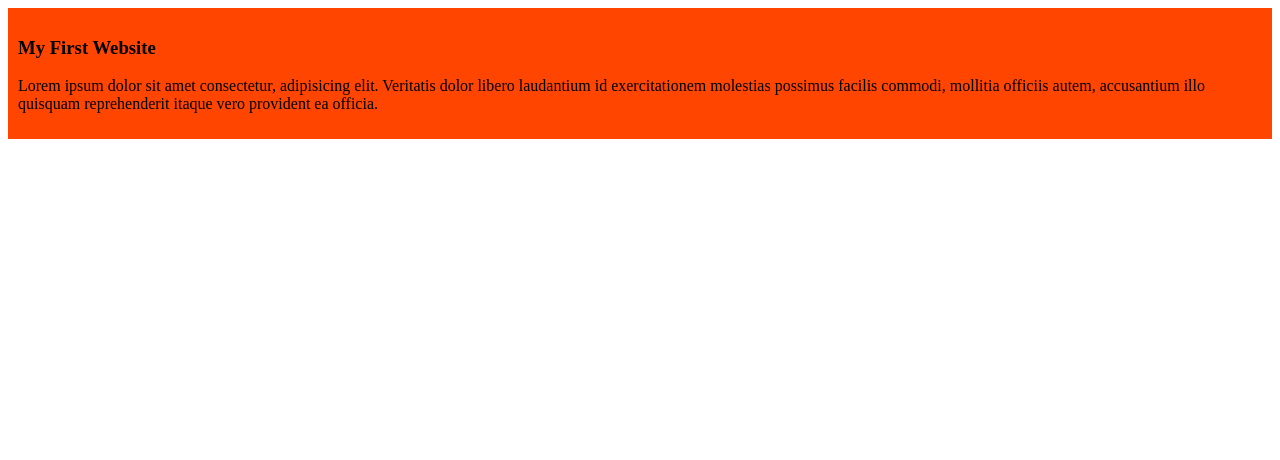
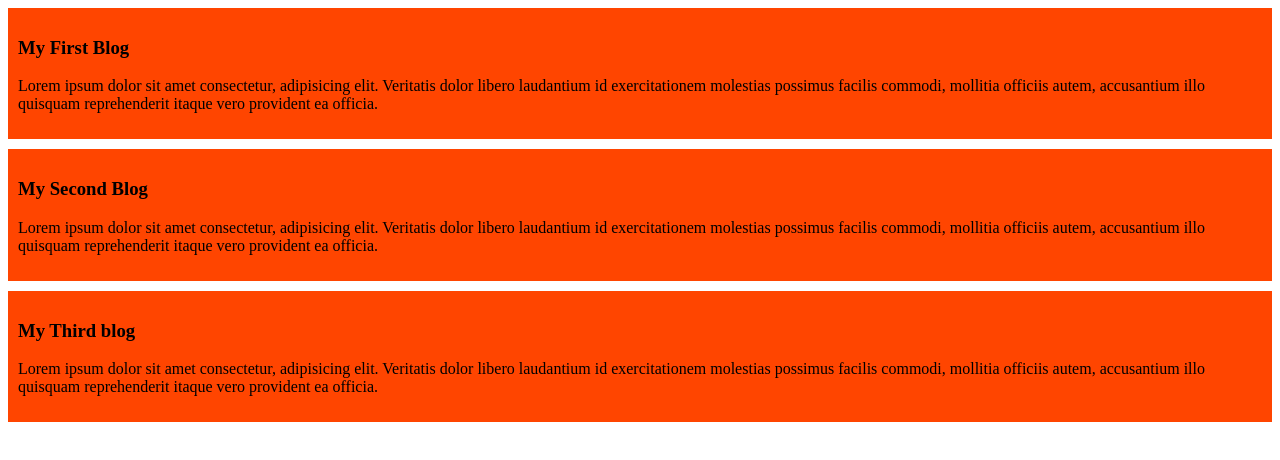
Before and after one commit to wasif51/my-simple-website, a plain HTML site: page index.html in a window 1280 px wide. Drawn offline with Linux system fonts and the light colour scheme.

Commit message:
added the second and third blog

```diff
--- a/index.html
+++ b/index.html
@@ -11,7 +11,15 @@
 
 <body>
     <div>
-        <h3>My First Website</h3>
+        <h3>My First Blog</h3>
+        <p>Lorem ipsum dolor sit amet consectetur, adipisicing elit. Veritatis dolor libero laudantium id exercitationem molestias possimus facilis commodi, mollitia officiis autem, accusantium illo quisquam reprehenderit itaque vero provident ea officia.</p>
+    </div>
+    <div>
+        <h3>My Second Blog</h3>
+        <p>Lorem ipsum dolor sit amet consectetur, adipisicing elit. Veritatis dolor libero laudantium id exercitationem molestias possimus facilis commodi, mollitia officiis autem, accusantium illo quisquam reprehenderit itaque vero provident ea officia.</p>
+    </div>
+    <div>
+        <h3>My Third blog</h3>
         <p>Lorem ipsum dolor sit amet consectetur, adipisicing elit. Veritatis dolor libero laudantium id exercitationem molestias possimus facilis commodi, mollitia officiis autem, accusantium illo quisquam reprehenderit itaque vero provident ea officia.</p>
     </div>
 </body>
--- a/styles/blog.css
+++ b/styles/blog.css
@@ -1,4 +1,5 @@
 div{
     background-color: orangered;
     padding: 10px;
+    margin-bottom: 10px;
 }
```
